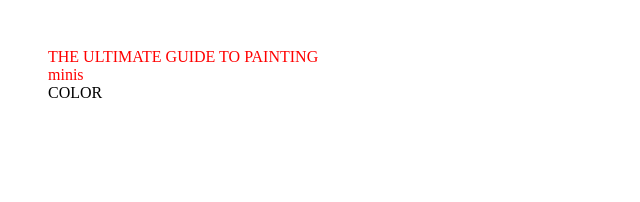
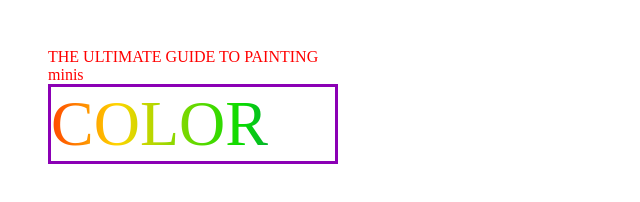
Before and after one commit to JackDeGregori/manifesto, a plain HTML site: page index.html in a window 1280 px wide. Shown: the whole page, without its empty margins (0-640 px from the left). Drawn offline with Linux system fonts and the light colour scheme.

Commit message:
Update index.html

```diff
--- a/index.html
+++ b/index.html
@@ -11,7 +11,7 @@
 		<div style="font-size: 30; color: #FF0000;">minis</div>
 	</div>
 
-	<div style="font-family: Imprima;">COLOR</div>
+	<div class="color-header">COLOR</div>
 
 	<script src="./assets/js/main.js"></script>
 </body>
```
